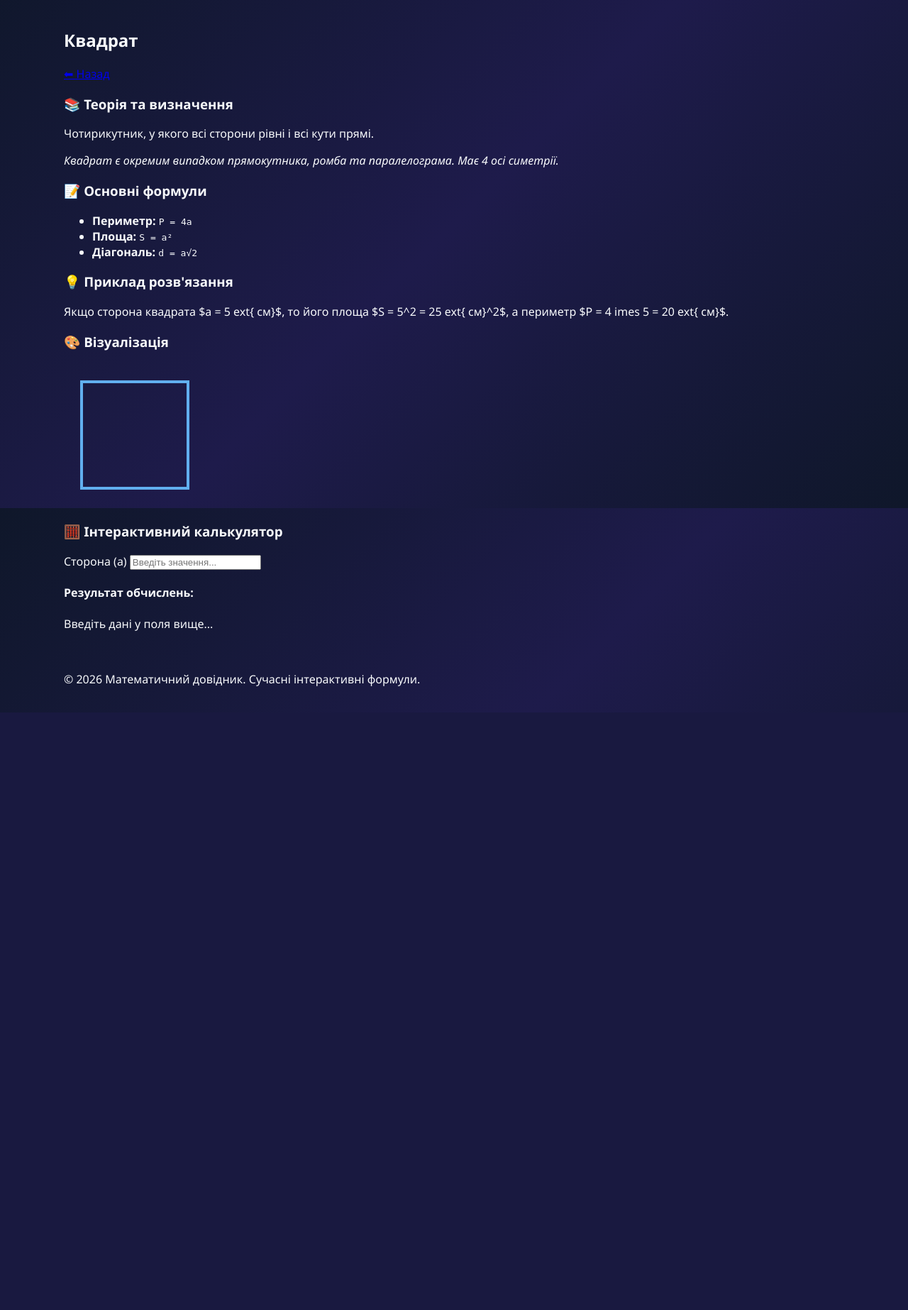
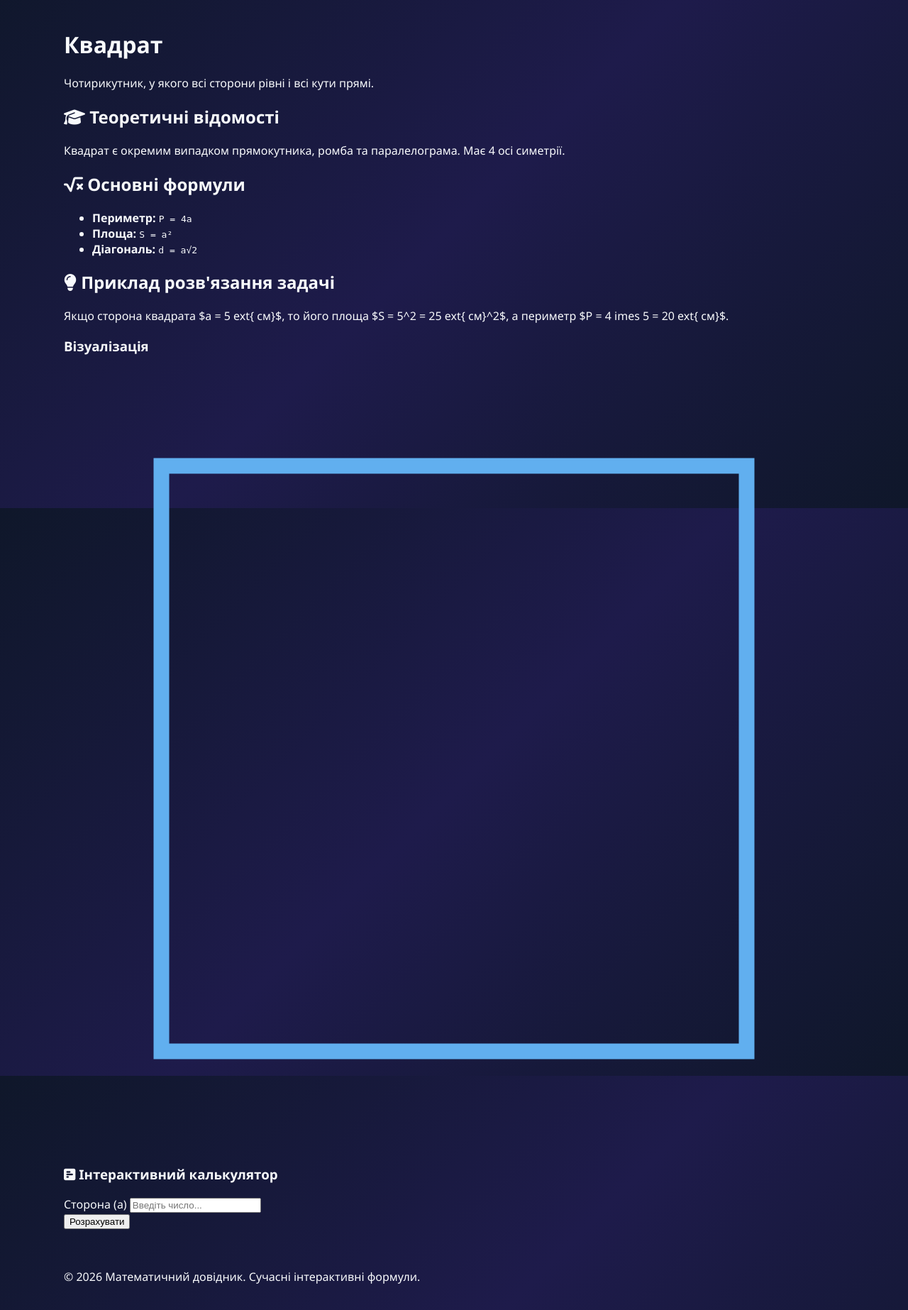
Before and after one commit to adsqwe139kg/math, a Flask app: page /topic/square in a window 1280 px wide. Shown: the part 84-1930 px from the top of the page at 71% size. Before the commit the page ends 1088 px from the top, so only its background shows below. Run offline with Flask 3, Linux system fonts and the light colour scheme.

Commit message:
Update topic.html

```diff
--- a/templates/topic.html
+++ b/templates/topic.html
@@ -1,54 +1,58 @@
 {% extends 'base.html' %}
+
+{% block title %}{{ data.title }} — Довідник{% endblock %}
+
 {% block content %}
-<div class="topic-container" data-topic-id="{{ id }}">
-    <div class="topic-header">
-        <h2>{{ data.title }}</h2>
-        <a href="/" class="btn-back">⬅ Назад</a>
+<div class="topic-layout" id="topic-page" data-topic-id="{{ id }}">
+    <div class="topic-main">
+        <div class="card-topic-header">
+            <h1>{{ data.title }}</h1>
+            <p class="lead">{{ data.desc }}</p>
         </div>
 
-    <div class="topic-grid">
-        <div class="theory-section">
-            <div class="box">
-                <h3>📚 Теорія та визначення</h3>
-                <p>{{ data.desc }}</p>
-                <p><em>{{ data.theory }}</em></p>
-            </div>
-            <div class="box formula-box">
-                <h3>📝 Основні формули</h3>
-                <ul>
+        <section class="section">
+            <h2><i class="fa-solid fa-graduation-cap"></i> Теоретичні відомості</h2>
+            <p>{{ data.theory }}</p>
+        </section>
+
+        <section class="section">
+            <h2><i class="fa-solid fa-square-root-variable"></i> Основні формули</h2>
+            <ul class="formula-list">
                 {% for f in data.formulas %}
-                    <li><strong>{{ f.name }}:</strong> <code>{{ f.formula }}</code></li>
+                <li><strong>{{ f.name }}:</strong> <code class="code-expr">{{ f.formula }}</code></li>
                 {% endfor %}
             </ul>
+        </section>
+
+        <section class="section">
+            <h2><i class="fa-solid fa-lightbulb"></i> Приклад розв'язання задачі</h2>
+            <div class="example-box">
+                {{ data.example }}
             </div>
-            <div class="box example-box">
-                <h3>💡 Приклад розв'язання</h3>
-                <p>{{ data.example }}</p>
-            </div>
+        </section>
     </div>
 
-        <div class="interactive-section">
-            <div class="box visual-box">
-                <h3>🎨 Візуалізація</h3>
-                <div class="svg-wrapper">
-                    <svg width="200" height="200" viewBox="0 0 200 200">
+    <div class="topic-sidebar">
+        <div class="sidebar-sticky">
+            <div class="visual-box">
+                <h3>Візуалізація</h3>
+                <svg viewBox="0 0 200 200" class="vector-svg">
                     {{ data.svg|safe }}
                 </svg>
             </div>
-            </div>
-            <div class="box calc-box">
-                <h3>🧮 Інтерактивний калькулятор</h3>
+
+            <div class="calc-box">
+                <h3><i class="fa-solid fa-square-poll-horizontal"></i> Інтерактивний калькулятор</h3>
                 <form id="calc-form">
-                    {% for input in data.inputs %}
+                    {% for inp in data.inputs %}
                     <div class="form-group">
-                        <label for="{{ input.id }}">{{ input.label }}</label>
-                        <input type="number" id="{{ input.id }}" class="calc-input" step="any" placeholder="Введіть значення...">
+                        <label for="{{ inp.id }}">{{ inp.label }}</label>
+                        <input type="number" step="any" id="{{ inp.id }}" required placeholder="Введіть число...">
                     </div>
                     {% endfor %}
+                    <button type="button" id="btn-compute" class="btn btn-block">Розрахувати</button>
                 </form>
-                <div class="result-display">
-                    <h4>Результат обчислень:</h4>
-                    <div id="calc-result" class="result-text">Введіть дані у поля вище...</div>
+                <div id="calc-result" class="calc-result hidden">
                     </div>
             </div>
         </div>
```
Lines whose indentation alone changed are shown as unchanged.
